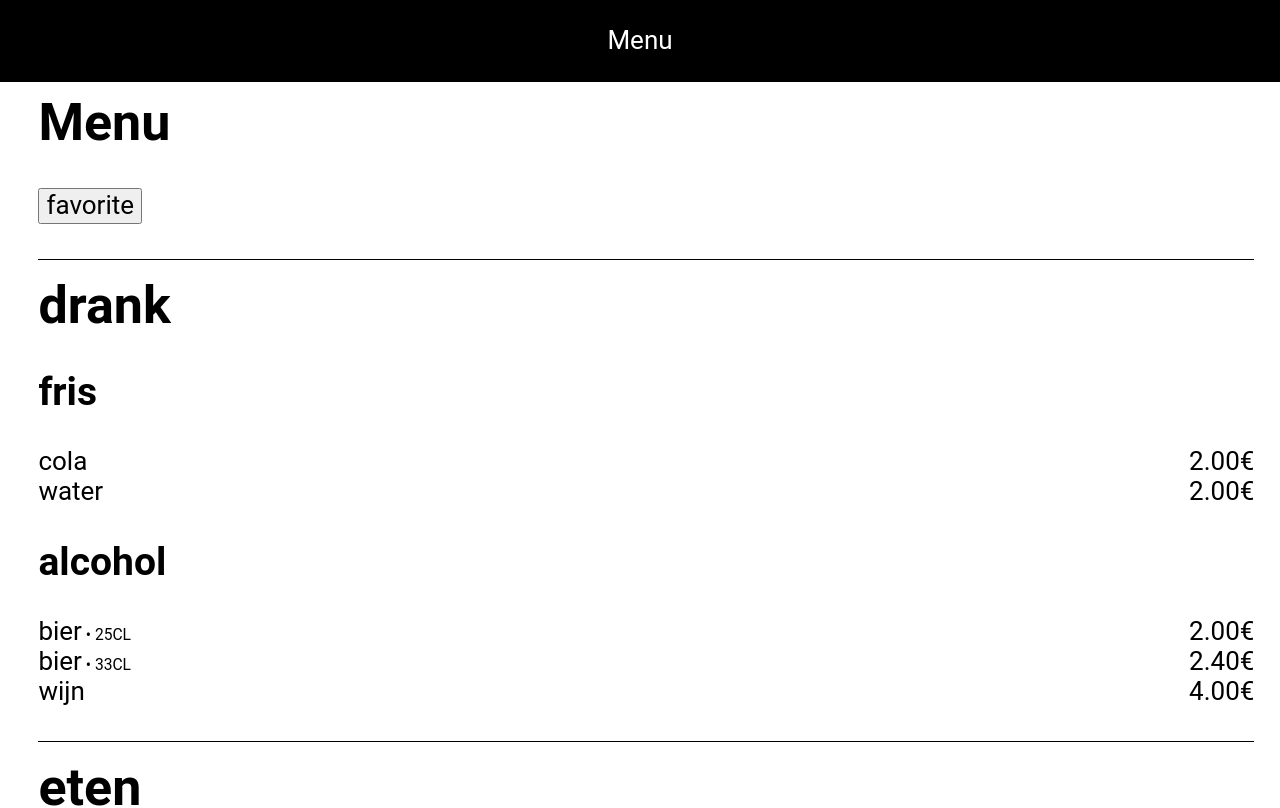
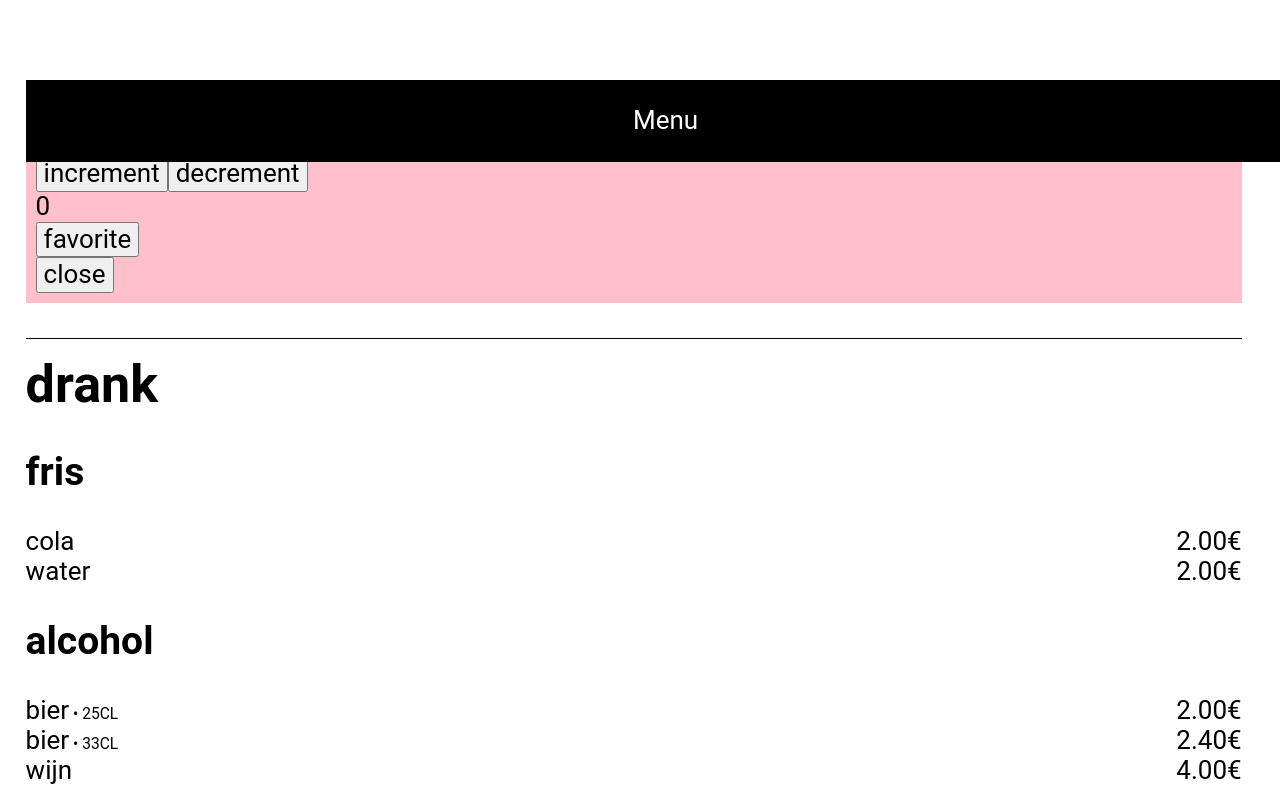
Before and after one commit to SammyLaureys/menucard, a React (Create React App) app: page / in a window 1280 px wide. Shown: the top 808 px of the page. Built offline with nearby package versions, Linux system fonts and the light colour scheme.

Commit message:
start week 3

```diff
--- a/src/App.js
+++ b/src/App.js
@@ -1,63 +1,78 @@
 import React, {useState} from 'react';
+import styled from "@emotion/styled";
 import 'normalize.css';
 import './App.css';
+import {Navigation} from "./components/navigation";
 import {Category} from "./components/category";
-import {SubCategory} from "./components/subCategory";
-import {ProductLine} from "./components/productLine";
+import {SubCategory} from "./components/subcategory";
+import {ProductLine} from "./components/productline";
 import {PRODUCTS_DATA} from "./data/products_data";
-import {Navigation} from "./components/navigation";
-import styled from "@emotion/styled";
-import {TestStuff} from "./components/testStuff";
 
-const StyledContainer = styled.div`
-  margin-left: 3vw;
-  margin-right: 2vw;
-  padding-top: 3%;
-  padding-bottom: 3%;
+const StyledOuterDiv = styled.div`
+  padding: 0 3vw 0 2vw;
+  padding-top: 80px;
 `;
 
-const StyledH1 = styled.h1`
-  padding-top: 20px;
+const StyledTestStuff = styled.div`
+  background: pink;
+  padding: 10px;
 `;
+
+function TestStuff(props) {
+    const [isTestStuffOpen, setIsTestSTuffOpen] = useState(true);
+    const [isOpen, setIsOpen] = useState(false);
+    const [counter, setCounter] = useState(0);
+    const {toggleProductIsFavorite} = props;
+
+    return <StyledTestStuff>
+        {
+            isTestStuffOpen && <>
+                <button onClick={() => setIsOpen(!isOpen)}>open-toe</button>
+                <div>{isOpen ? "open" : "toe"}</div>
+                <button onClick={() => setCounter(counter + 1)}>increment</button>
+                <button onClick={() => setCounter(counter - 1)}>decrement</button>
+                <div>{counter}</div>
+                <button onClick={toggleProductIsFavorite}>favorite</button>
+            </>
+        }
+        <div>
+            <button
+                onClick={() => setIsTestSTuffOpen(!isTestStuffOpen)}>{isTestStuffOpen ? "close" : "TestStuff"}</button>
+        </div>
+    </StyledTestStuff>;
+}
 
 function App() {
     const [favorites, setFavorites] = useState([]);
-    // let newFavorites = [];
-    /*function toggleProductIsFavorite(product){
-        if(favorites.includes(product)){
-            newFavorites = favorites.filter(product => favorites.includes(product));
+
+    function isFavorite(product) {
+        return favorites.find((p) => product.id === p.id);
     }
-        else{
-            newFavorites = [...favorites, product]
+
+    function toggleProductIsFavorite(product) {
+        let newFavorites;
+        if (isFavorite(product))
+            newFavorites = favorites.filter((p) => product.id !== p.id);
+        else
+            newFavorites = [...favorites, product];
+        setFavorites(newFavorites);
     }
-        return newFavorites;
-    }*/
-    function isFavorite(product){
-        if(favorites.includes(product)){
-            return true;
-        }
-        else{
-            return false;
-        }
-    }
+
     return (
-        <div>
+        <StyledOuterDiv>
             <Navigation/>
-            <StyledContainer>
-                <StyledH1>Menu</StyledH1>
-                <button onClick={() => setFavorites([PRODUCTS_DATA[0].subcategories[0].products[0]])}>favorite</button>
-                {/*<button onClick={() => toggleProductIsFavorite([PRODUCTS_DATA[0].subcategories[0].products[0]])}>favorite2</button>*/}
+            <TestStuff
+                toggleProductIsFavorite={() => toggleProductIsFavorite(PRODUCTS_DATA[0].subcategories[0].products[0])}/>
             {PRODUCTS_DATA.map((c) =>
                 <Category key={c.name} category={c}>
                     {c.subcategories.map((s) =>
                         <SubCategory key={s.name} subcategory={s}>
                             {s.products.map((p) =>
-                                    <ProductLine isFavorite={isFavorite(p)} key={p.id} product={p}/>)}
+                                <ProductLine key={p.id} product={p} isFavorite={isFavorite(p)}
+                                             toggleProductIsFavorite={() => toggleProductIsFavorite(p)}/>)}
                         </SubCategory>)}
                 </Category>)}
-            </StyledContainer>
-            <TestStuff/>
-        </div>
+        </StyledOuterDiv>
     )
 }
 
```
Lines whose indentation alone changed are shown as unchanged.
